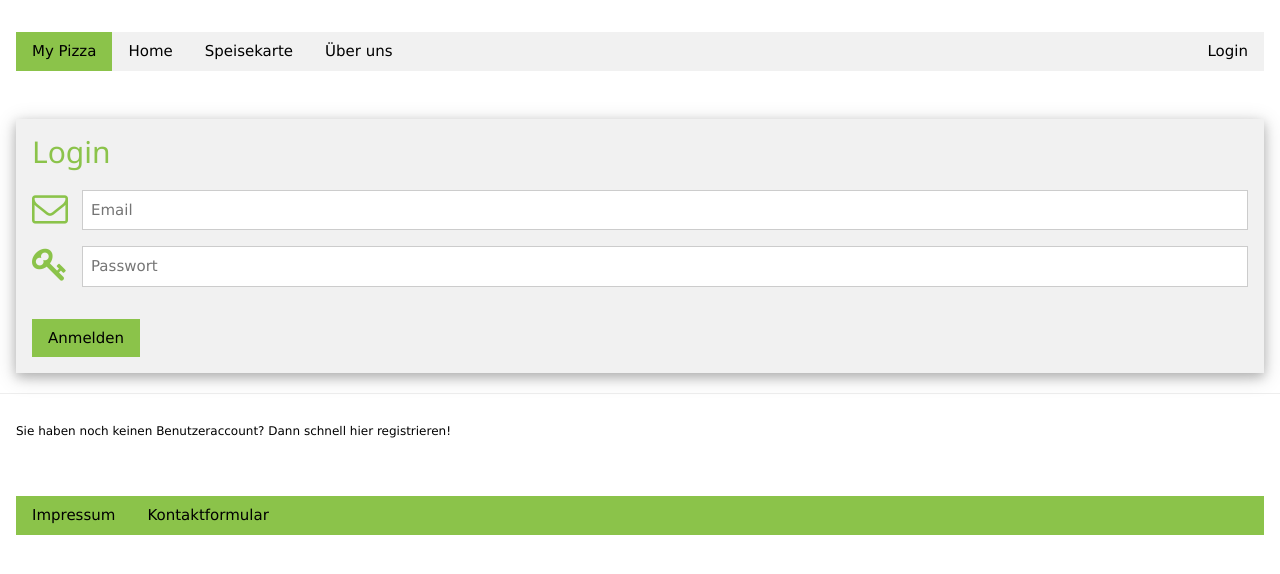
After one commit to knoms/myPizza, a PHP site: page /login.php in a window 1280 px wide. The commit adds this page. Shown: the top 574 px of the page. Run offline with PHP 8.4, Linux system fonts and the light colour scheme.

Commit message:
Login Fehler funktioniert

```diff
--- a/impressum.html
+++ b/impressum.html
@@ -23,7 +23,7 @@
 		  <a href="index.html" class="w3-bar-item w3-button">Home</a>
 		  <a href="speisekarte.html" class="w3-bar-item w3-button">Speisekarte</a>
 		  <a href="ueberUns.html" class="w3-bar-item w3-button">Über uns</a>
-		  <a href="login.html" class="w3-bar-item w3-button w3-right">Login</a>
+		  <a href="login.php" class="w3-bar-item w3-button w3-right">Login</a>
 		</div>
 	</header>
 
--- a/index.html
+++ b/index.html
@@ -29,7 +29,7 @@
 	  <a href="index.html" class="w3-bar-item w3-button">Home</a>
 	  <a href="speisekarte.html" class="w3-bar-item w3-button">Speisekarte</a>
 	  <a href="ueberUns.html" class="w3-bar-item w3-button">Über uns</a>
-	  <a href="login.html" class="w3-bar-item w3-button w3-right">Login</a>
+	  <a href="login.php" class="w3-bar-item w3-button w3-right">Login</a>
 	</div>
 </header>
 
--- a/kontaktformular.html
+++ b/kontaktformular.html
@@ -24,7 +24,7 @@
 		  <a href="index.html" class="w3-bar-item w3-button">Home</a>
 		  <a href="speisekarte.html" class="w3-bar-item w3-button">Speisekarte</a>
 		  <a href="ueberUns.html" class="w3-bar-item w3-button">Über uns</a>
-		  <a href="login.html" class="w3-bar-item w3-button w3-right">Login</a>
+		  <a href="login.php" class="w3-bar-item w3-button w3-right">Login</a>
 		</div>
 	</header>
 
--- /dev/null
+++ b/login.php
@@ -0,0 +1,74 @@
+<!DOCTYPE html>
+
+<html>
+
+<head>
+	<meta charset="utf-8">
+	<title>My Pizza, Login</title>
+
+	<link href="styleSchrift.css" type="text/css" rel="stylesheet">
+
+	<meta name="viewport" content="width=device-width, initial-scale=1">
+	<link rel="stylesheet" href="https://www.w3schools.com/w3css/4/w3.css">
+	<link rel="stylesheet" href="https://cdnjs.cloudflare.com/ajax/libs/font-awesome/4.7.0/css/font-awesome.min.css">
+
+</head>
+
+<body>
+
+	<!-- NAVIGATIONS BEREICH -->
+	<header class="w3-container w3-padding-32">
+		<div class="w3-bar w3-light-grey">
+		  <span class="w3-bar-item w3-light-green">My Pizza</span>
+		  <a href="index.html" class="w3-bar-item w3-button">Home</a>
+		  <a href="speisekarte.html" class="w3-bar-item w3-button">Speisekarte</a>
+		  <a href="ueberUns.html" class="w3-bar-item w3-button">Über uns</a>
+		  <a href="login.php" class="w3-bar-item w3-button w3-right">Login</a>
+		</div>
+
+  	</header>
+
+	<form action="php/login.php" id="loginform" method="post" role="form" class="w3-container w3-animate-left w3-card-4 w3-light-grey w3-text-light-green w3-margin">
+		<h2>Login</h2>
+	 		<?php
+
+	 		if(isset($_GET['error'])==1){
+	 		echo 'Email oder Passwort ungültig.';
+	 		}
+
+	 		?>
+
+
+		<div class="w3-row w3-section">
+  			<div class="w3-col" style="width:50px"><i class="w3-xxlarge fa fa-envelope-o"></i></div>
+    		<div class="w3-rest">
+      			<input id="login-email" class="w3-input w3-border" name="email" type="email" placeholder="Email" required>
+    		</div>
+		</div>
+		<div class="w3-row w3-section">
+  			<div class="w3-col" style="width:50px"><i class="w3-xxlarge fa fa-key"></i></div>
+    		<div class="w3-rest">
+      			<input id="login-password" class="w3-input w3-border" name="password" type="password" placeholder="Passwort" required>
+    		</div>
+		</div>
+
+		<button class="w3-button w3 medium w3-section w3-light-green w3-ripple w3-padding" name="login" type="submit" >Anmelden</button>
+	</form>
+
+	<hr>
+
+	<form action="registrierung.html">
+		<button class="w3-button w3-small">Sie haben noch keinen Benutzeraccount? Dann schnell hier registrieren!</button>
+	</form>
+
+	<!-- NAVIGATION FUßLEISTE -->
+	<footer class="w3-container w3-dark-gry w3-padding-32 w3-margin-top">
+		<div class="w3-bar w3-light-green" style="">
+		  <a href="impressum.html" class="w3-bar-item w3-button">Impressum</a>
+		  <a href="kontaktformular.html" class="w3-bar-item w3-button">Kontaktformular</a>
+		</div>
+</footer>
+
+</body>
+
+</html>
--- a/php/login.php
+++ b/php/login.php
@@ -2,6 +2,9 @@
 session_start();
 //include("dbconnect.php");
 $db = mysqli_connect('localhost', 'root', '', 'myPizza');
+
+
+
 
 
 //Verbindung zur Datenbank?
@@ -34,7 +37,8 @@ if(isset($_POST['login'])) {
     else
     {
             //Email oder Passwort falsch
-    	   header("Location: ../login2.html");
+            header("Location: ../login.php?error=1");
+
     }
 
 }
--- a/speisekarte.html
+++ b/speisekarte.html
@@ -83,7 +83,7 @@
 		  <a href="index.html" class="w3-bar-item w3-button">Home</a>
 		  <a href="speisekarte.html" class="w3-bar-item w3-button">Speisekarte</a>
 		  <a href="ueberUns.html" class="w3-bar-item w3-button">Über uns</a>
-		  <a href="login.html" class="w3-bar-item w3-button w3-right">Login</a>
+		  <a href="login.php" class="w3-bar-item w3-button w3-right">Login</a>
 		</div>
 
   </header>
--- a/ueberUns.html
+++ b/ueberUns.html
@@ -22,7 +22,7 @@
 		  <a href="index.html" class="w3-bar-item w3-button">Home</a>
 		  <a href="speisekarte.html" class="w3-bar-item w3-button">Speisekarte</a>
 		  <a href="ueberUns.html" class="w3-bar-item w3-button">Über uns</a>
-		  <a href="login.html" class="w3-bar-item w3-button w3-right">Login</a>
+		  <a href="login.php" class="w3-bar-item w3-button w3-right">Login</a>
 		</div>
 
 
```
Also changed, not shown: login.html (+8 -0 lines), speisekarte.php (added, +128 -0 lines), 1 other file.
